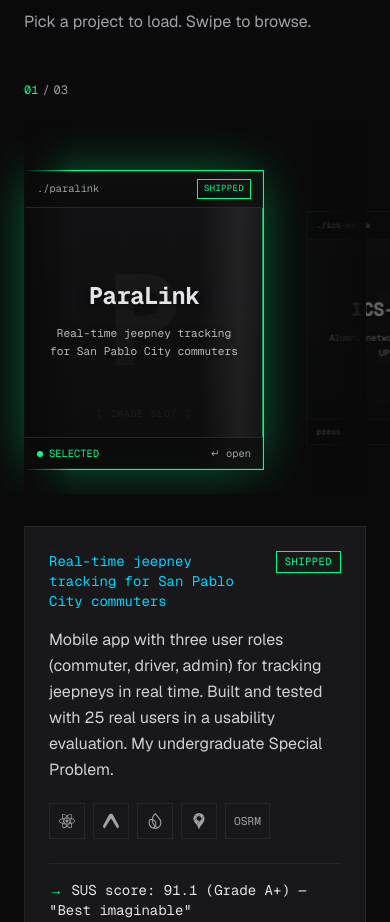
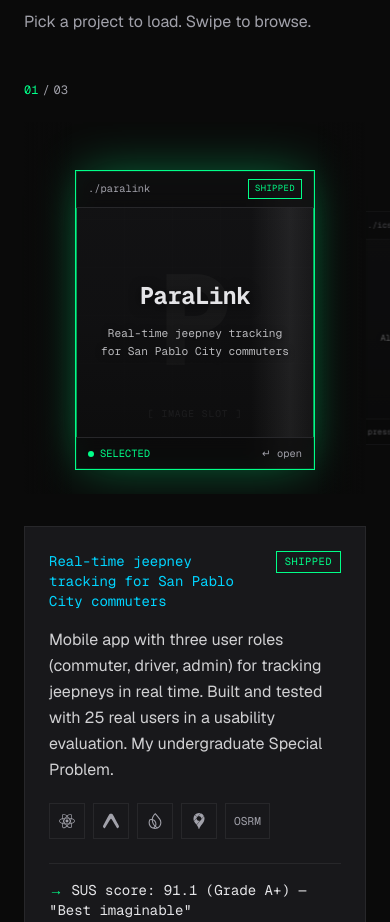
Before and after one commit to PsymonSezArcedera/psymonsez_portfolio, a Next.js app: page / in a window 390 px wide. Shown: the part 5220-6142 px from the top of the page. Built offline with nearby package versions, Linux system fonts and the light colour scheme.

Commit message:
fix: centered focused project

```diff
--- a/app/components/projects.tsx
+++ b/app/components/projects.tsx
@@ -275,7 +275,7 @@ export function Projects() {
 
           <div
             ref={rowRef}
-            className="no-scrollbar -mx-6 flex snap-x snap-mandatory items-center gap-4 overflow-x-auto px-6 pb-6 pt-12 sm:mx-0 sm:justify-center sm:gap-6 sm:overflow-visible sm:px-0"
+            className="no-scrollbar -mx-6 flex snap-x snap-mandatory items-center gap-4 overflow-x-auto pb-6 pt-12 pl-[max(1.5rem,calc(50%-6rem))] pr-[max(1.5rem,calc(50%-6rem))] sm:mx-0 sm:justify-center sm:gap-6 sm:overflow-visible sm:px-0"
             role="listbox"
             aria-label="Projects"
             aria-activedescendant={`tile-${focused}`}
```
